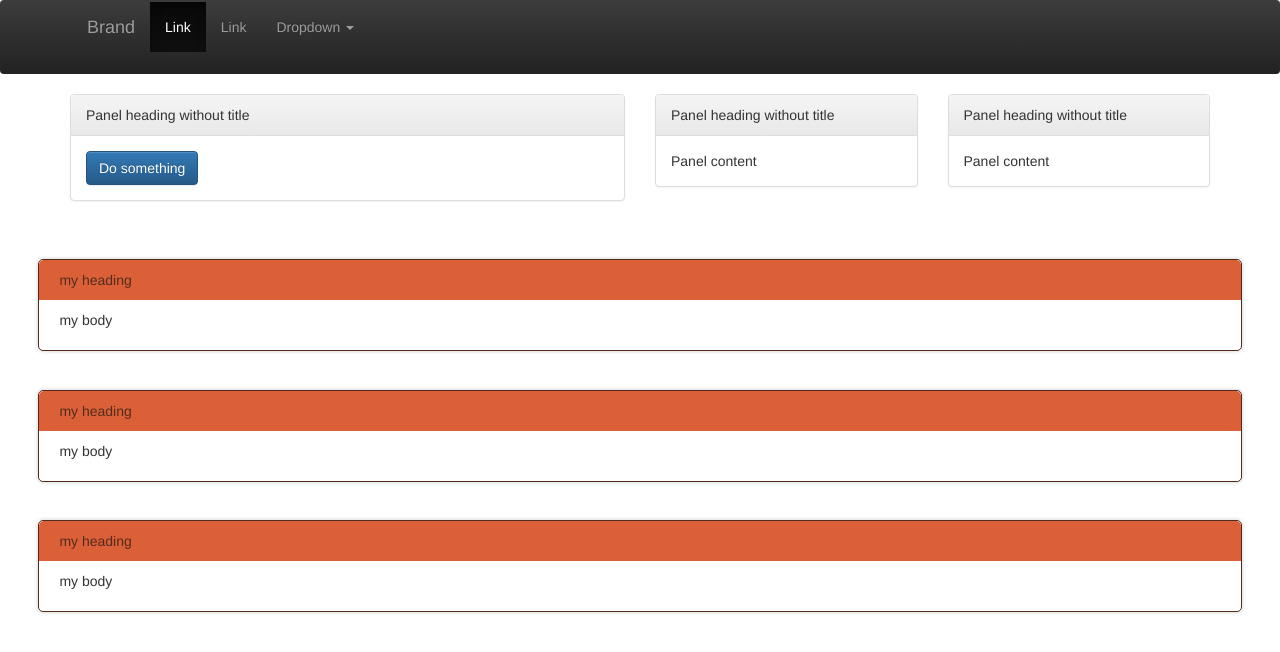
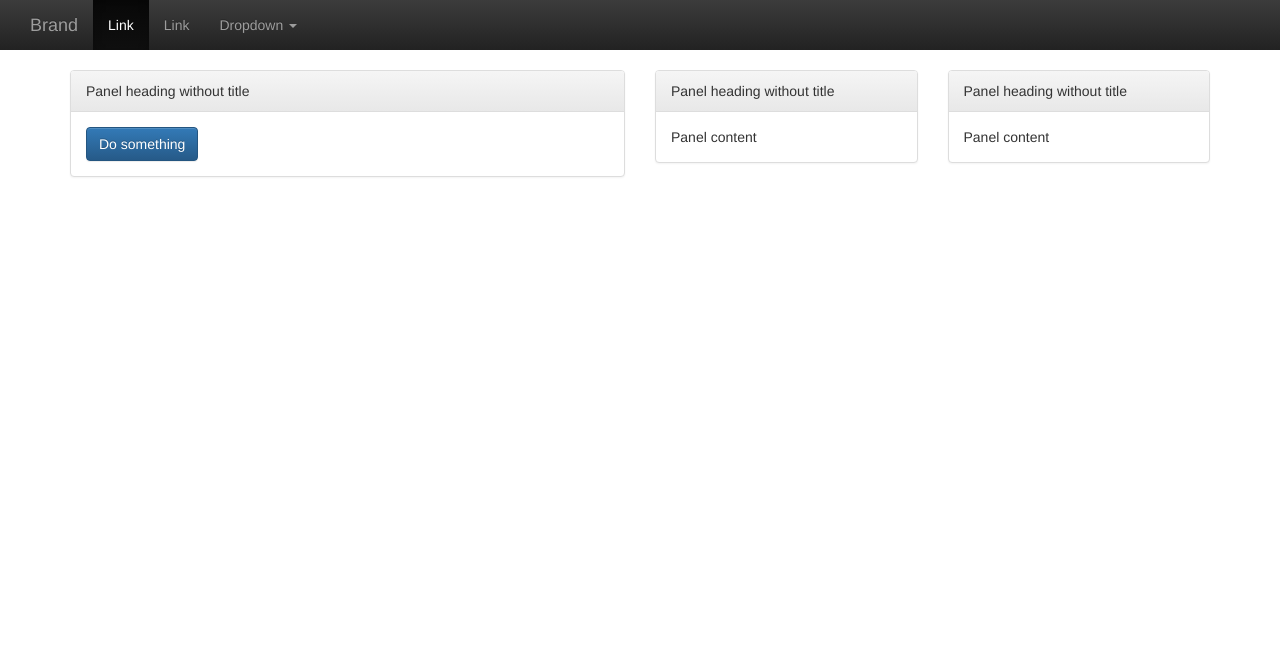
Before and after one commit to PitixJakob/test, a plain HTML site: page bootstrap.html in a window 1280 px wide. Drawn offline with nearby package versions, Linux system fonts and the light colour scheme.

Commit message:
Tried to fix header

```diff
--- a/bootstrap.html
+++ b/bootstrap.html
@@ -16,12 +16,12 @@
 
     </head>
     <body>
-        <header class="navbar-inverse" role="banner">
+        <header role="banner">
             <div class="container navbar">
-                <nav class="navbar">
+                <nav class="navbar-inverse navbar-fixed-top">
                     <div class="container-fluid">
                         <!-- Brand and toggle get grouped for better mobile display -->
-                        <div class="navbar-header">
+                        <div class="navbar-header ">
                             <button type="button" class="navbar-toggle collapsed" data-toggle="collapse"
                                     data-target="#bs-example-navbar-collapse-1" aria-expanded="false">
                                 <span class="sr-only">Toggle navigation</span>
@@ -87,36 +87,6 @@
             </div>
         </div>
 
-        <div class="myPanel">
-            <div class="heading">my heading</div>
-            <div class="body">
-                <p>my body</p>
-                <div class="showOnHover">
-                    <a href="#" class="btn btn-xs btn-danger">Button</a>
-                </div>
-            </div>
-        </div>
-
-        <div class="myPanel">
-            <div class="heading">my heading</div>
-            <div class="body">
-                <p>my body</p>
-                <div class="showOnHover">
-                    <a href="#" class="btn btn-xs btn-danger">Button</a>
-                </div>
-            </div>
-        </div>
-
-        <div class="myPanel">
-            <div class="heading">my heading</div>
-            <div class="body">
-                <p>my body</p>
-                <div class="showOnHover">
-                    <a href="#" class="btn btn-xs btn-danger">Button</a>
-                </div>
-            </div>
-        </div>
-
 
         <script src="https://ajax.googleapis.com/ajax/libs/jquery/1.12.4/jquery.min.js"></script>
         <!-- Latest compiled and minified JavaScript -->
```
